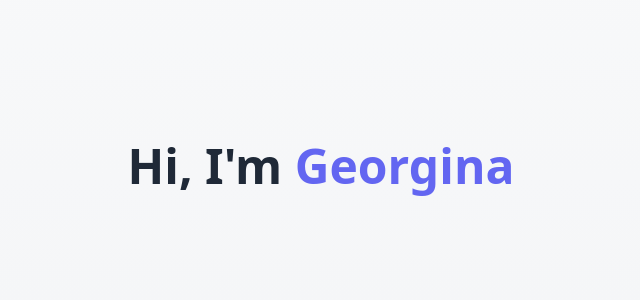
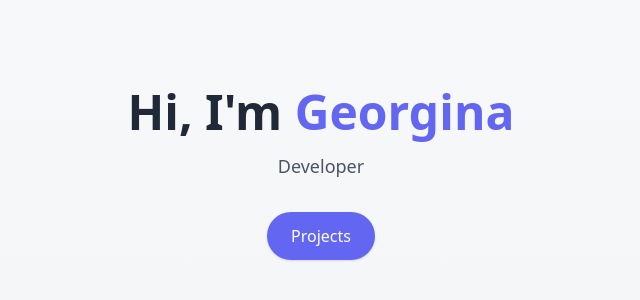
Before and after one commit to recentlyhatched/2026-portfolio, a React (Create React App) app: page / in a window 1280 px wide. Shown: the part 226-526 px from the top of the page, without its empty margins (319-959 px from the left). Built offline with nearby package versions, Linux system fonts and the light colour scheme.

Commit message:
projects button-style link

```diff
--- a/src/components/Hero.tsx
+++ b/src/components/Hero.tsx
@@ -9,8 +9,12 @@ const Hero: React.FC = () => {
            <h1 className="text-5xl font-bold text-gray-800 mb-4">
               Hi, I'm <span className="text-indigo-500">Georgina</span>
             </h1>
-
-
+            <p className="text-lg text-gray-600 mb-8">
+              Developer
+            </p>
+            <a  href="#projects" className="px-6 py-3 bg-indigo-500 text-white rounded-full shadow hover:bg-indigo-600 transition">
+             Projects
+            </a>
         </section>
     )
 }
```
